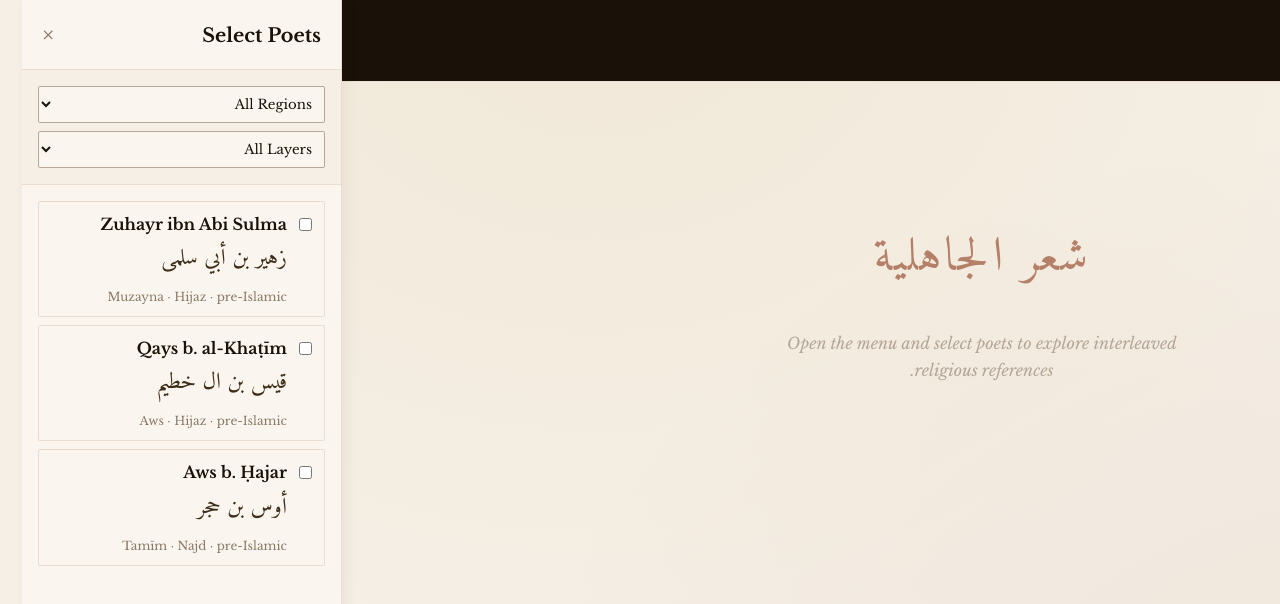
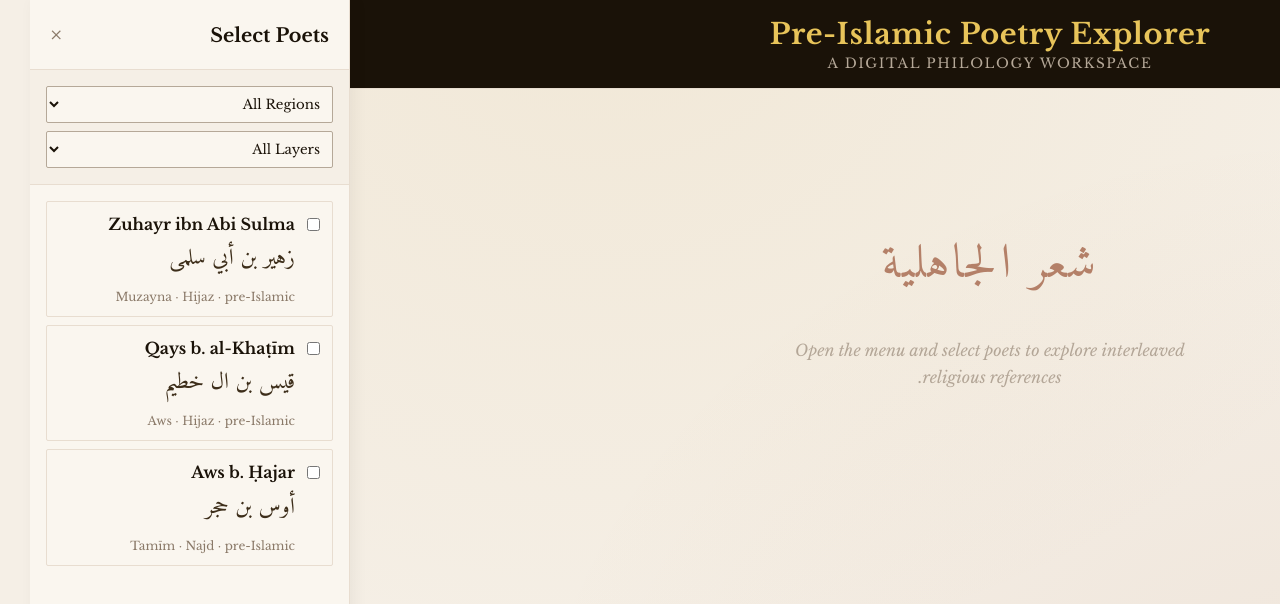
Before and after one commit to Nathaniel-A-Miller/pagan_poets, a React (Vite) app: page / in a window 1280 px wide. Shown: the top 604 px of the page. Built offline with nearby package versions, Linux system fonts and the light colour scheme.

Commit message:
restore title

```diff
--- a/src/App.css
+++ b/src/App.css
@@ -63,11 +63,36 @@
   flex: 1;
   display: flex;
   justify-content: flex-start;
+  min-width: 180px;
 }
 
 .header-center {
-  flex: 2;
+  flex: 3;
   text-align: center;
+  display: flex;
+  flex-direction: column;
+  gap: 0.2rem;
+}
+
+.header-right {
+  flex: 1;
+  min-width: 180px;
+}
+
+.header-title {
+  margin: 0;
+  font-family: var(--font-display);
+  font-size: 1.8rem;
+  color: var(--gold-light, #d4af37);
+  letter-spacing: 0.02em;
+}
+
+.header-subtitle {
+  margin: 0;
+  font-size: 0.85rem;
+  color: var(--stone-light, #a09e98);
+  text-transform: uppercase;
+  letter-spacing: 0.12em;
 }
 
 /* Modernized Sidebar Action Button */
--- a/src/App.jsx
+++ b/src/App.jsx
@@ -66,7 +66,7 @@ export default function App() {
 
   return (
     <div className="app">
-      <Header onOpenMenu={() => setIsSidebarOpen(true)} />
+      <Header isMenuOpen={isSidebarOpen} onToggleMenu={() => setIsSidebarOpen(!isSidebarOpen)} />
 
       <main className="main">
         <PoetSelector
--- a/src/components/Header.jsx
+++ b/src/components/Header.jsx
@@ -1,16 +1,20 @@
-export default function Header({ onOpenMenu }) {
+export default function Header({ isMenuOpen, onToggleMenu }) {
   return (
     <header className="header">
       <div className="header-left">
-        <button className="modern-menu-btn" onClick={onOpenMenu}>
-          <span className="btn-icon">☰</span>
-          <span className="btn-text">Select Poets</span>
+        <button className="modern-menu-btn" onClick={onToggleMenu}>
+          <span className="btn-icon">{isMenuOpen ? '×' : '☰'}</span>
+          <span className="btn-text">{isMenuOpen ? 'Close Menu' : 'Select Poets'}</span>
         </button>
       </div>
 
       <div className="header-center">
-        <h1>Pre-Islamic Poetry Explorer</h1>
+        <h1 className="header-title">Pre-Islamic Poetry Explorer</h1>
+        <p className="header-subtitle">A Digital Philology Workspace</p>
       </div>
+
+      {/* This empty layout box keeps the center title perfectly centered */}
+      <div className="header-right"></div>
     </header>
   )
 }
```
